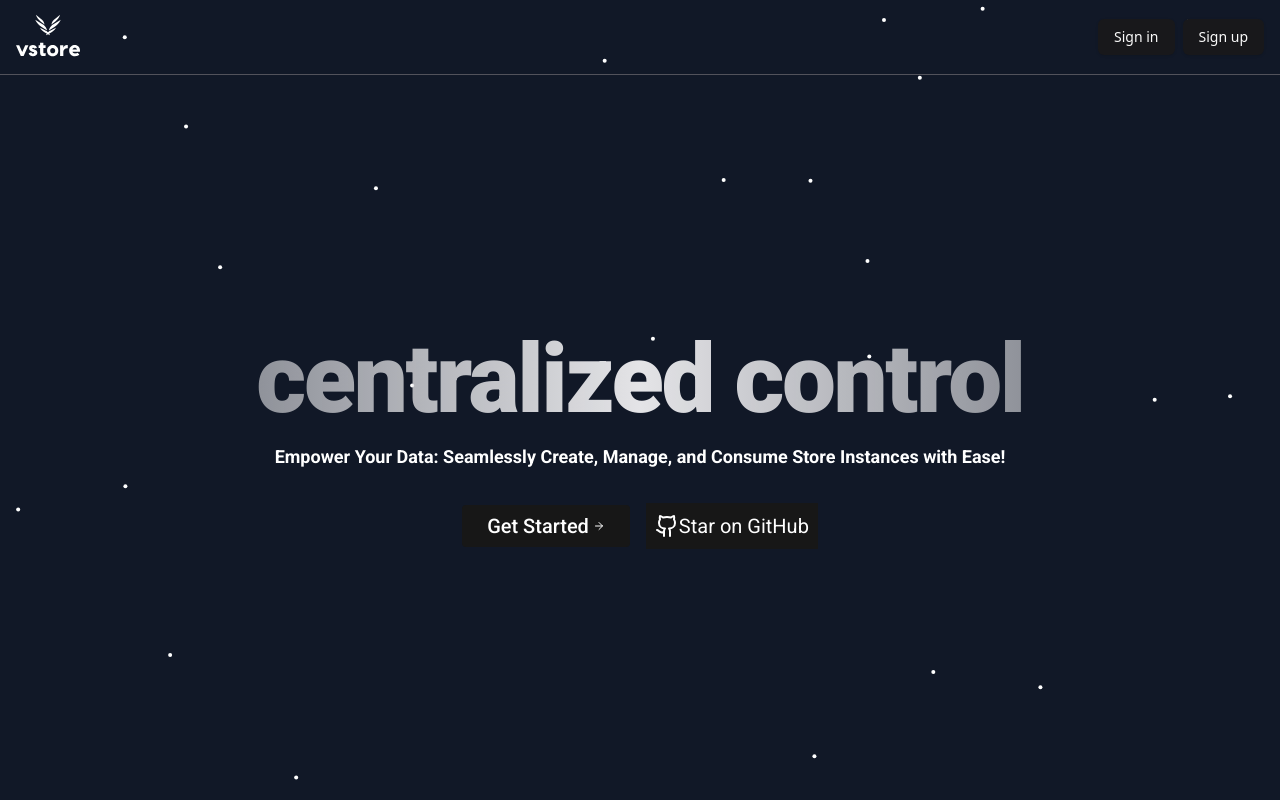
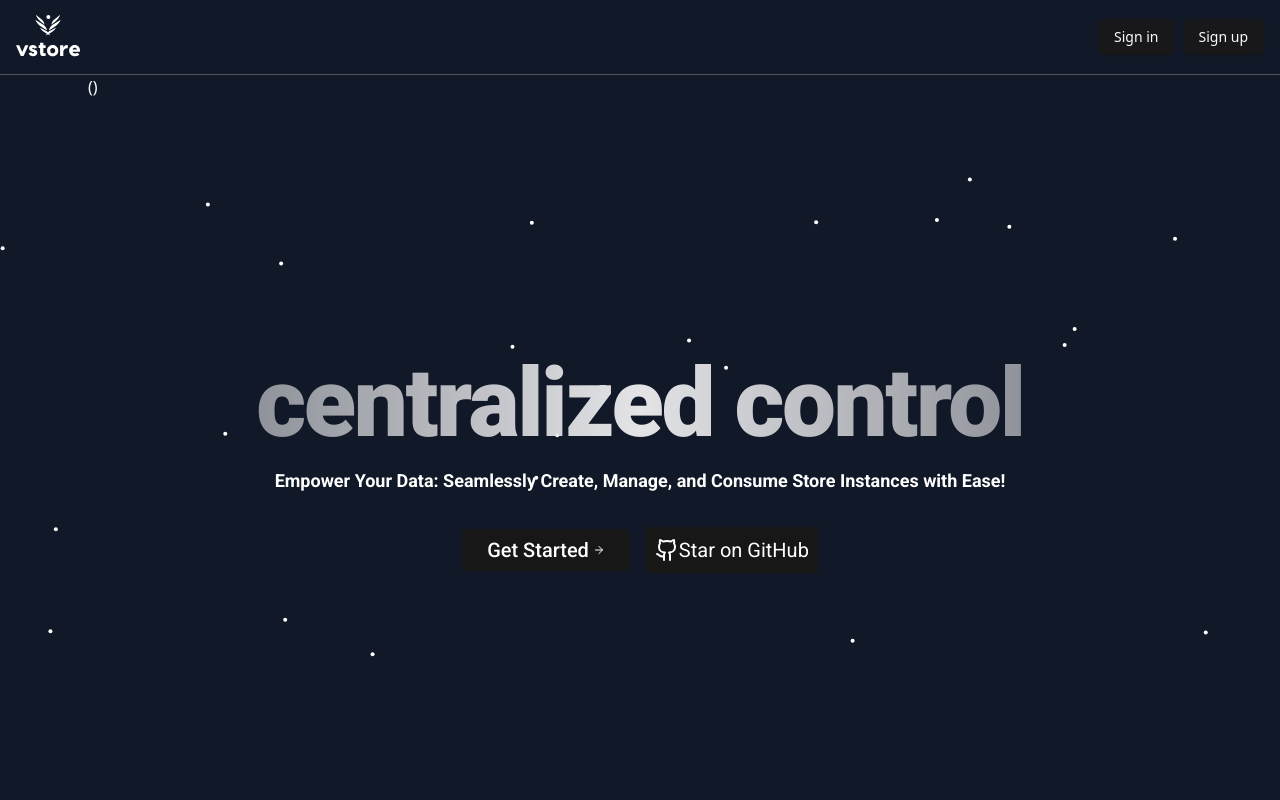
Before and after one commit to MedtheVorg/V-Store, a React (Vite) app in the folder VStore-Dashboard/client/: page / in a window 1280 px wide. Shown: the top 800 px of the page. Built offline with nearby package versions, Linux system fonts and the light colour scheme; no server answers.

Commit message:
improved background load time

```diff
--- a/VStore-Dashboard/client/src/components/particlesBackground.tsx
+++ b/VStore-Dashboard/client/src/components/particlesBackground.tsx
@@ -71,13 +71,9 @@ export const ParticlesBackground = ({ className }: { className?: string }) => {
 
   return (
     <>
-      {init && (
-        <Particles
-          className={cn(className)}
-          id="tsparticles"
-          options={options}
-        />
-      )}
+      (
+      <Particles className={cn(className)} id="tsparticles" options={options} />
+      )
     </>
   );
 };
```
